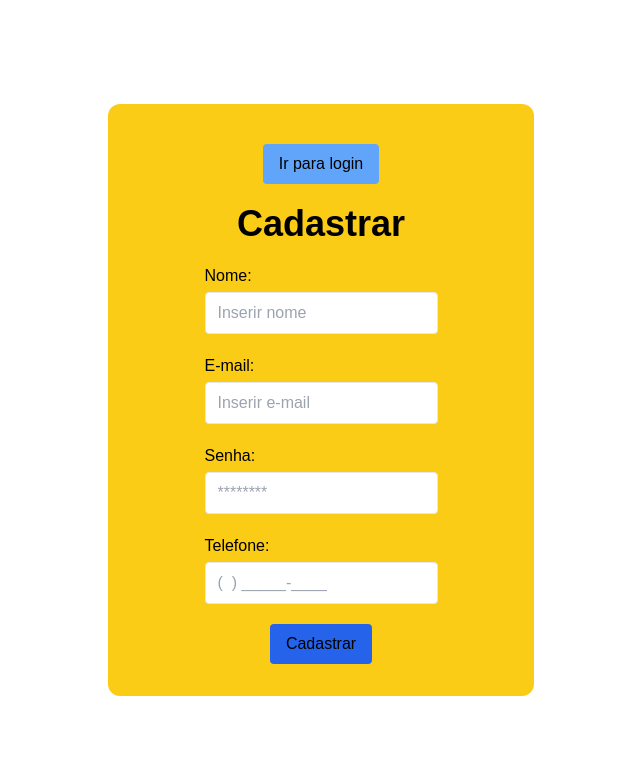
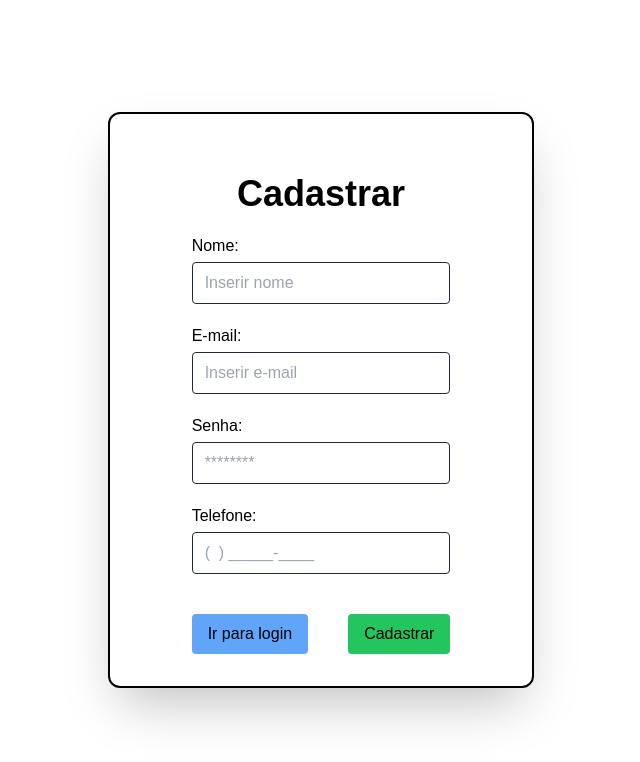
Before and after one commit to Italocr11/Projeto-Engenharia-de-Software-Front, a Next.js app in the folder frontproj/: page / in a window 1280 px wide. Shown: the top 762 px of the page, without its empty margins (319-959 px from the left). Built offline with nearby package versions, Linux system fonts and the light colour scheme.

Commit message:
Alterações visuais de design em cadastro (alterações CSS)

```diff
--- a/frontproj/src/app/cadastro/page.jsx
+++ b/frontproj/src/app/cadastro/page.jsx
@@ -19,20 +19,14 @@ function Cadastro() {
   const handleSubmit = async (e) => {
     e.preventDefault();
 
-    if (nome.trim() === "") {
-      return setMsg("O campo nome não está preenchido!");
-    }
-
-    if (email.trim() === "") {
-      return setMsg("O campo email não está preenchido!");
-    }
-
-    if (senha.trim() === "") {
-      return setMsg("O campo senha não está preenchido!");
-    }
-
-    if (telefone.trim() === "") {
-      return setMsg("O campo telefone não está preenchido!");
+    if (
+      nome.trim() === "" ||
+      telefone.trim() === "" ||
+      telefone.trim() === "" ||
+      senha.trim() === "" ||
+      email.trim() === ""
+    ) {
+      return setMsg("Preencha todos os campos!");
     }
 
     if (senha.length < 8) {
@@ -56,14 +50,6 @@ function Cadastro() {
 
   return (
     <div className="flex flex-col text-black items-center justify-center mt-10">
-      <button
-        onClick={() => {
-          router.push("/login");
-        }}
-        className=" bg-blue-400 py-2 px-4 rounded hover:text-gray-800"
-      >
-        Ir para login
-      </button>
       <Titulo>Cadastrar</Titulo>
       <form onSubmit={handleSubmit}>
         <div className="pb-8">
@@ -73,7 +59,7 @@ function Cadastro() {
             type="text"
             placeholder="Inserir nome"
             maxLength="30"
-            className="border rounded px-3 py-2 w-full mt-1"
+            className="border border-gray-800 rounded px-3 py-2 w-full mt-1"
             value={nome}
             onChange={(e) => setNome(e.target.value)}
           ></input>
@@ -85,15 +71,23 @@ function Cadastro() {
             type="tel"
             placeholder="(  ) _____-____"
             maxLength="15"
-            className="border rounded px-3 py-2 w-full mt-1"
+            className="border border-gray-800 rounded px-3 py-2 w-full mt-1"
             value={telefone}
             onChange={(e) => setTelefone(e.target.value)}
             pattern="\(\d{2}\)\s\d{4,5}-\d{4}"
           ></input>
-          <div className="flex items-center justify-center mt-5">
+          <div className="flex items-center justify-center mt-10 space-x-10">
+            <button
+              onClick={() => {
+                router.push("/login");
+              }}
+              className=" bg-blue-400 py-2 px-4 rounded hover:text-gray-800"
+            >
+              Ir para login
+            </button>
             <button
               type="submit"
-              className="bg-blue-600 py-2 px-4 rounded hover:text-gray-800"
+              className="bg-green-500 py-2 px-4 rounded hover:text-gray-800"
             >
               Cadastrar
             </button>
--- a/frontproj/src/components/Email.jsx
+++ b/frontproj/src/components/Email.jsx
@@ -8,7 +8,7 @@ const Email = ({ str, email, setEmail }) => {
         type="email"
         placeholder="Inserir e-mail"
         maxLength="50"
-        className="border rounded px-3 py-2 w-full mt-1"
+        className="border border-gray-800 rounded px-3 py-2 w-full mt-1"
         value={email}
         onChange={(e) => setEmail(e.target.value)}
       ></input>
--- a/frontproj/src/components/FundoFormularios.jsx
+++ b/frontproj/src/components/FundoFormularios.jsx
@@ -1,7 +1,7 @@
 function FundoFormularios({ children }) {
   return (
     <div className="h-screen flex items-center justify-center bg-white ">
-      <div className="w-1/3 bg-yellow-400 flex items-center justify-center rounded-xl">
+      <div className="w-1/3 bg-white   flex items-center justify-center rounded-xl border-black border-2 shadow-2xl">
         {children}
       </div>
     </div>
--- a/frontproj/src/components/Senha.jsx
+++ b/frontproj/src/components/Senha.jsx
@@ -11,7 +11,7 @@ const Senha = ({ str, str0, senha, setSenha }) => {
         type="password"
         placeholder="********"
         maxLength="20"
-        className="border rounded px-3 py-2 w-full mt-1"
+        className="border border-gray-800 rounded px-3 py-2 w-full mt-1"
         value={senha}
         onChange={(e) => setSenha(e.target.value)}
       ></input>
```
